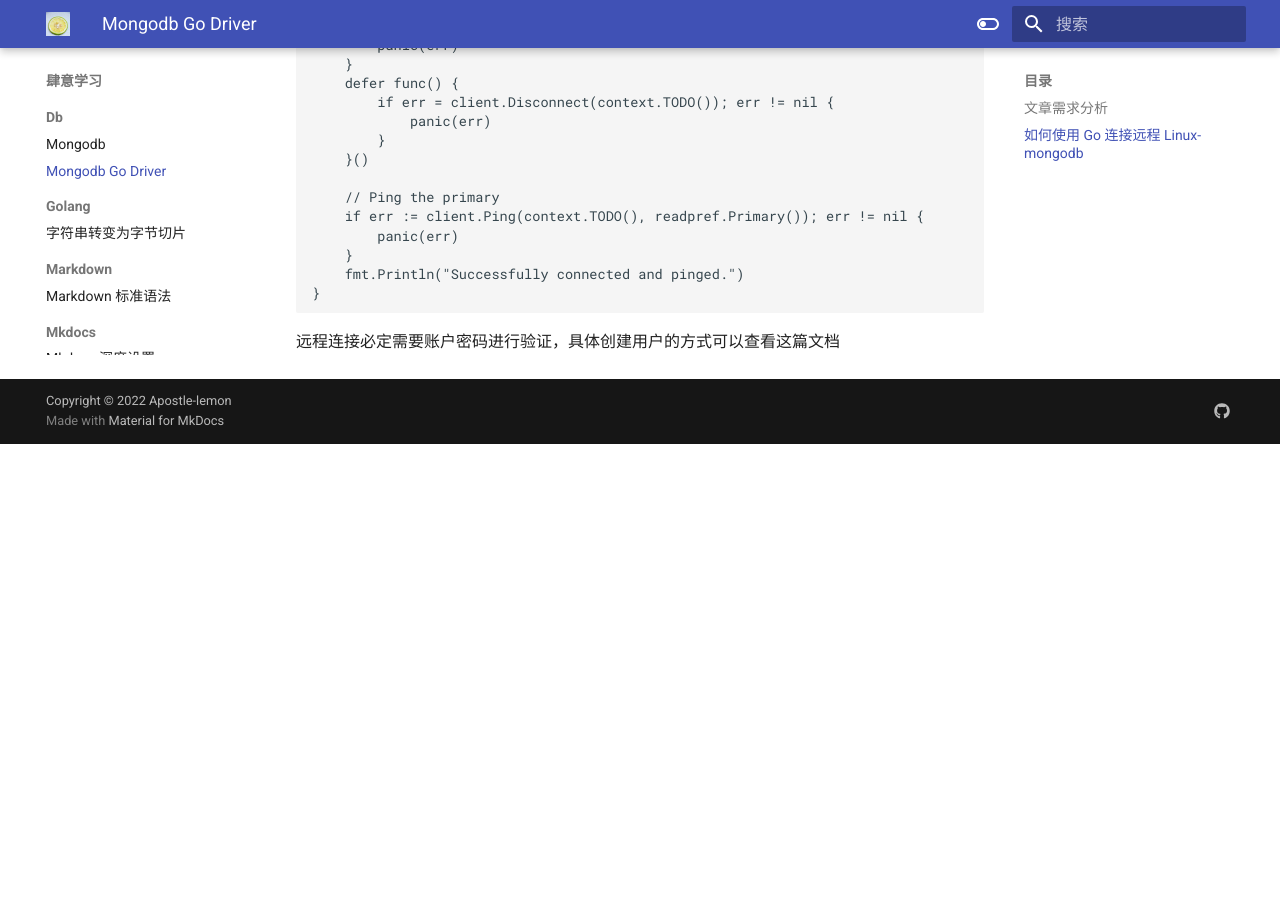
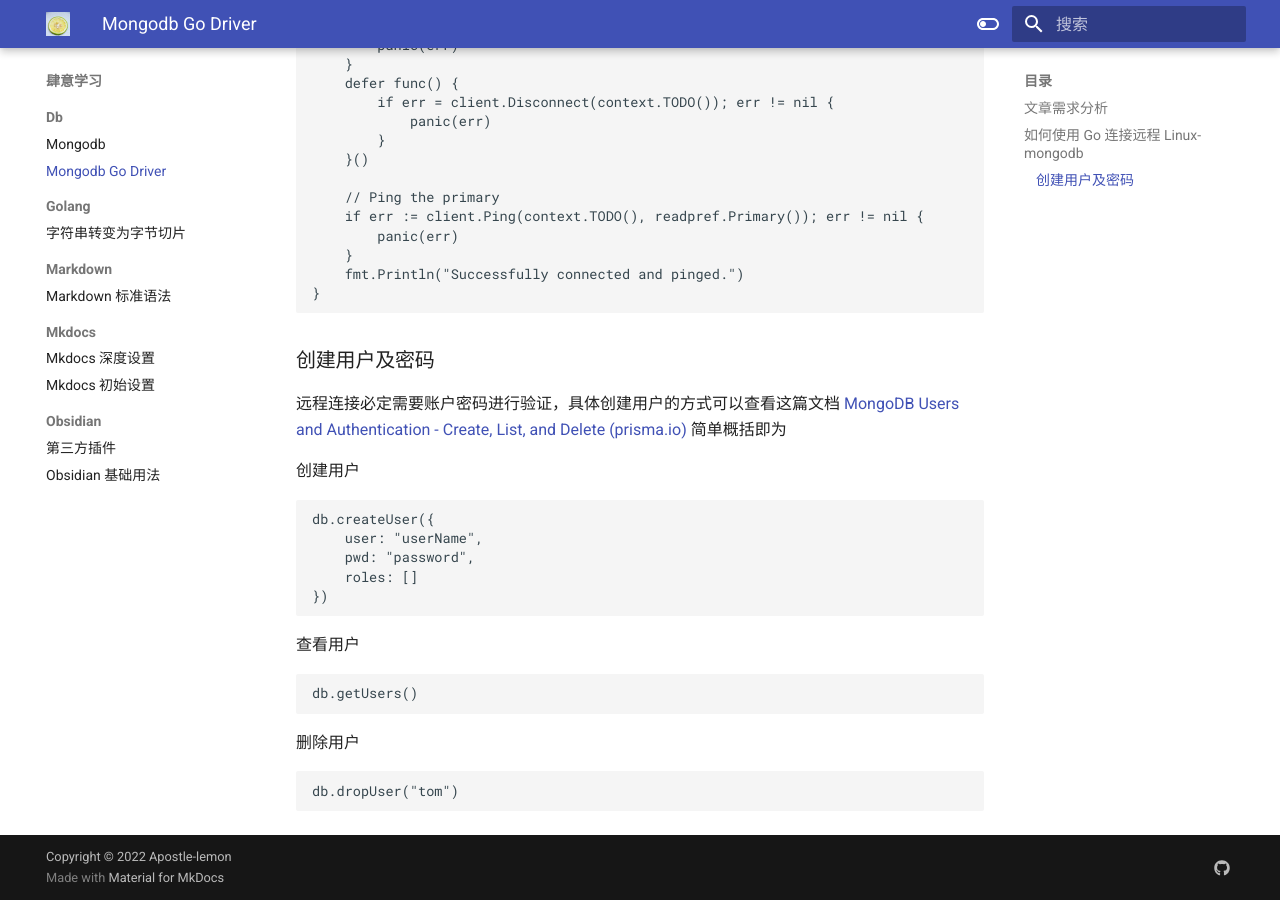
Before and after one commit to Apostle-lemon/Apostle-lemon.github.io, an MkDocs documentation site: the page built from docs/肆意学习/db/mongodb Go Driver.md, in a window 1280 px wide and 900 px high, scrolled down 893 px. Built offline with MkDocs 1.6.1 and Material for MkDocs 9.7.7, drawn with Linux system fonts in a browser that asks for light colours; before the commit the page ends 1337 px from its top, so only the background shows below that.

Commit message:
vault backup: 2022-10-31 10:37:30
Affected files:
docs/肆意学习/db/mongodb Go Driver.md

````diff
--- a/docs/肆意学习/db/mongodb Go Driver.md
+++ b/docs/肆意学习/db/mongodb Go Driver.md
@@ -47,4 +47,28 @@
 }
 ```
 
-远程连接必定需要账户密码进行验证，具体创建用户的方式可以查看这篇文档
+### 创建用户及密码
+
+远程连接必定需要账户密码进行验证，具体创建用户的方式可以查看这篇文档 [MongoDB Users and Authentication - Create, List, and Delete (prisma.io)](https://www.prisma.io/dataguide/mongodb/configuring-mongodb-user-accounts-and-authentication) 简单概括即为
+
+创建用户
+
+```
+db.createUser({
+	user: "userName",
+	pwd: "password",
+	roles: []
+})
+```
+
+查看用户
+
+```
+db.getUsers()
+```
+
+删除用户
+
+```
+db.dropUser("tom")
+```
````
